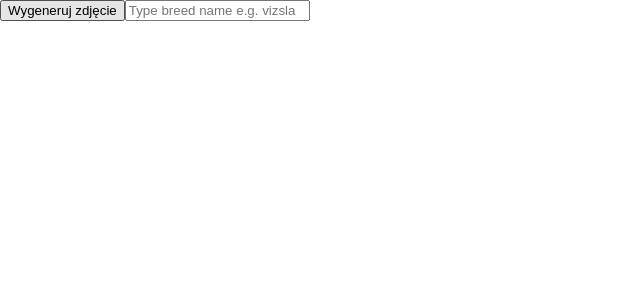
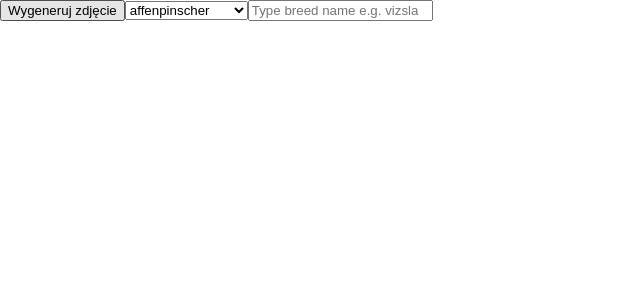
Before and after one commit to CzerkoMaszynka/REACT-the-DOG, a React (Create React App) app: page / in a window 1280 px wide. Shown: the top 300 px of the page, without its empty margins (0-640 px from the left). Built offline with nearby package versions, Linux system fonts and the light colour scheme.

Commit message:
Creation of fully working dropdown. Also button, that renders more dogs of breed choosed in dropdown has been added

```diff
--- a/src/App.js
+++ b/src/App.js
@@ -4,17 +4,16 @@ import DogListAll from "./Config/DogBreedsAll";
 import SearchBar from "./Components/SearchBar";
 import BreedList from "./Components/BreedList";
 import UnderSearchBarImg from "./Components/UnderSearchBarImg";
-import RandomDog from "./Components/RandomDog"
-
+import RandomDog from "./Components/RandomDog";
+import BreedDropDown from "./Components/BreedDropDown";
 
 const keys = Object.keys(DogListAll);
 
-
 class App extends React.Component {
-
   state = {
     breed: "",
     randomImgUrl: "",
+    dropDownImgUrl: "",
     singleImgUrl: [],
     isLoading: false,
     error: null
@@ -30,14 +29,30 @@ class App extends React.Component {
       //   }
       //   })
       .then(res => res.json())
-    .then(data => this.setState({singleImgUrl: data.message, breed:el}))
+      .then(data => this.setState({ singleImgUrl: data.message, breed: el }));
   };
 
   onRandomBreedClick = () => {
     fetch("https://dog.ceo/api/breeds/image/random")
       .then(res => res.json())
-      .then(data => this.setState({randomImgUrl: data.message}))
+      .then(data => this.setState({ randomImgUrl: data.message }));
   };
+
+  onDropDownClick = breed => {
+    fetch(`https://dog.ceo/api/breed/${breed}/images/random`)
+      .then(res => res.json())
+      .then(data =>
+        this.setState({ dropDownImgUrl: data.message, breed: breed})
+      );
+  };
+
+  onDropDownBtnClick = () => {
+    fetch(`https://dog.ceo/api/breed/${this.state.breed}/images/random`)
+      .then(res => res.json())
+      .then(data =>
+        this.setState({ dropDownImgUrl: data.message })
+    );
+  }
 
   setDogBreed = value => {
     this.setState({
@@ -52,7 +67,17 @@ class App extends React.Component {
           randomImgUrl={this.state.randomImgUrl}
           onRandomBreedClick={this.onRandomBreedClick}
         />
-        <SearchBar breed={this.state.breed} setDogBreed={this.setDogBreed} />
+        <BreedDropDown
+          dropDownImgUrl={this.state.dropDownImgUrl}
+          onDropDownClick={this.onDropDownClick}
+          breed={this.state.breed}
+          setDogBreed={this.setDogBreed}
+          breedList={keys}
+          onDropDownBtnClick ={this.onDropDownBtnClick}
+        />
+        <SearchBar
+          breed={this.state.breed}
+          setDogBreed={this.setDogBreed} />
         <BreedList
           breed={this.state.breed}
           breedList={keys}
@@ -61,7 +86,6 @@ class App extends React.Component {
 
         {/* { this.state.singleImgUrl[0] &&  <UnderSearchBarImg singleImgUrl={this.state.singleImgUrl[0]} />} */}
         <UnderSearchBarImg singleImgUrl={this.state.singleImgUrl} />
-
       </>
     );
   }
--- /dev/null
+++ b/src/Components/BreedDropDown/index.jsx
@@ -0,0 +1,41 @@
+import React from "react";
+
+class BreedDropDown extends React.Component {
+  render() {
+    const {
+      dropDownImgUrl,
+      onDropDownClick,
+      breedList,
+      onDropDownBtnClick
+    } = this.props;
+    if (dropDownImgUrl !== "") {
+      return (
+        <>
+          <select onChange={e => onDropDownClick(e.target.value)}>
+            {breedList.map(breed => (
+              <option key={breed} value={breed}>
+                {breed}
+              </option>
+            ))}
+          </select>
+          <button onClick={onDropDownBtnClick}>Wygeneruj psa</button>
+          <img src={dropDownImgUrl} alt="dog" />
+        </>
+      );
+    } else {
+      return (
+        <>
+          <select onChange={e => onDropDownClick(e.target.value)}>
+            {breedList.map(breed => (
+              <option key={breed} value={breed}>
+                {breed}
+              </option>
+            ))}
+          </select>
+        </>
+      );
+    }
+  }
+}
+
+export default BreedDropDown;
--- a/src/Components/RandomDog/index.jsx
+++ b/src/Components/RandomDog/index.jsx
@@ -9,12 +9,12 @@ class RandomDog extends React.Component {
     } else {
       return (
         <>
-        <button onClick={onRandomBreedClick}>Wygeneruj zdjęcie</button>
-        <img src={randomImgUrl} alt="dog" />
+          <button onClick={onRandomBreedClick}>Wygeneruj zdjęcie</button>
+          <img src={randomImgUrl} alt="dog" />
         </>
       );
     }
   }
 }
 
-export default RandomDog
+export default RandomDog;
```
Also changed, not shown: src/Components/SearchBar/index.jsx (+10 -7 lines), src/Components/UnderSearchBarImg/index.jsx (+8 -11 lines). Lines whose indentation alone changed are shown as unchanged.
